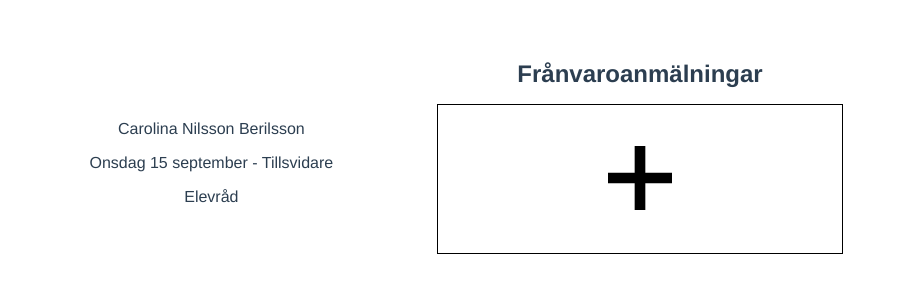
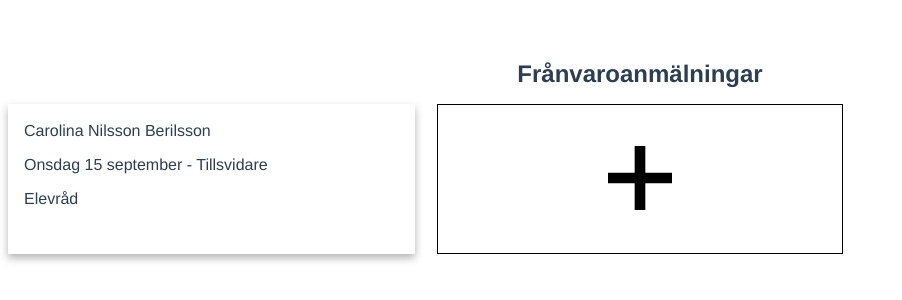
Before and after one commit to MuhannadSayed/abs, a Vue app: page / in a window 1280 px wide. Both pictures are taken after a click on the button 211 px from the left and 179 px from the top of the page. Shown: the top 300 px of the page, without its empty margins (0-902 px from the left). Built offline with nearby package versions, Linux system fonts and the light colour scheme.

Commit message:
card-design

```diff
--- a/src/App.vue
+++ b/src/App.vue
@@ -48,7 +48,7 @@ export default {
   },
   computed: {
     disaleAddBtn() {
-      return this.refactoredData.length == 0 ? true : false;
+      return this.refactoredData.length == 0;
     },
   },
 
--- a/src/components/Card.vue
+++ b/src/components/Card.vue
@@ -1,8 +1,10 @@
 <template>
-  <div>
-    <p>{{ name }}</p>
-    <p>{{ formatedDate }}</p>
-    <p>{{ reason }}</p>
+  <div class="card">
+    <div class="container">
+      <p>{{ name }}</p>
+      <p>{{ formatedDate }}</p>
+      <p>{{ reason }}</p>
+    </div>
   </div>
 </template>
 <script>
@@ -15,4 +17,17 @@ export default {
   },
 };
 </script>
-<style></style>
+<style scoped>
+.card {
+  box-shadow: 0 4px 8px 0 rgba(0, 0, 0, 0.3);
+  transition: 0.3s;
+  text-align: left;
+}
+
+.card:hover {
+  box-shadow: 0 8px 16px 0 rgba(0, 0, 0, 0.3);
+}
+.container {
+  padding: 2px 16px;
+}
+</style>
```
